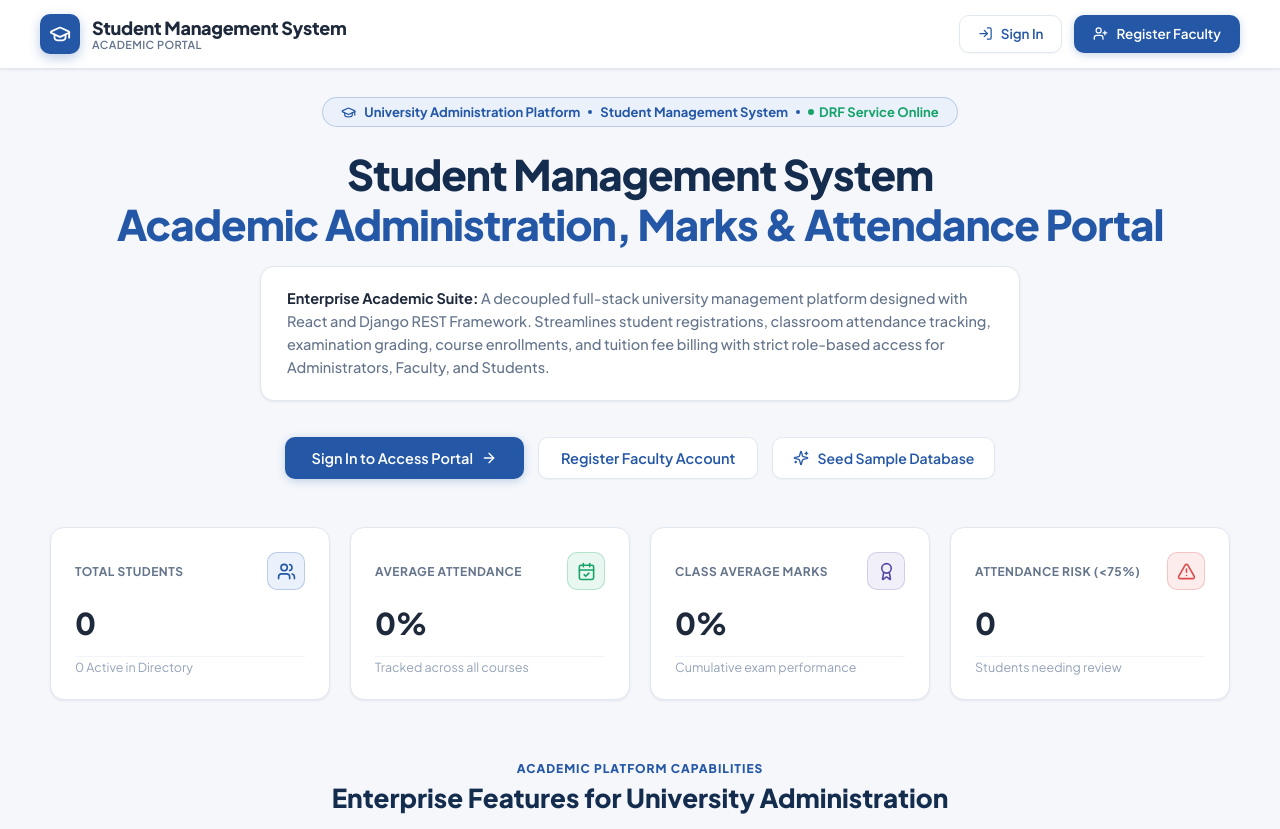
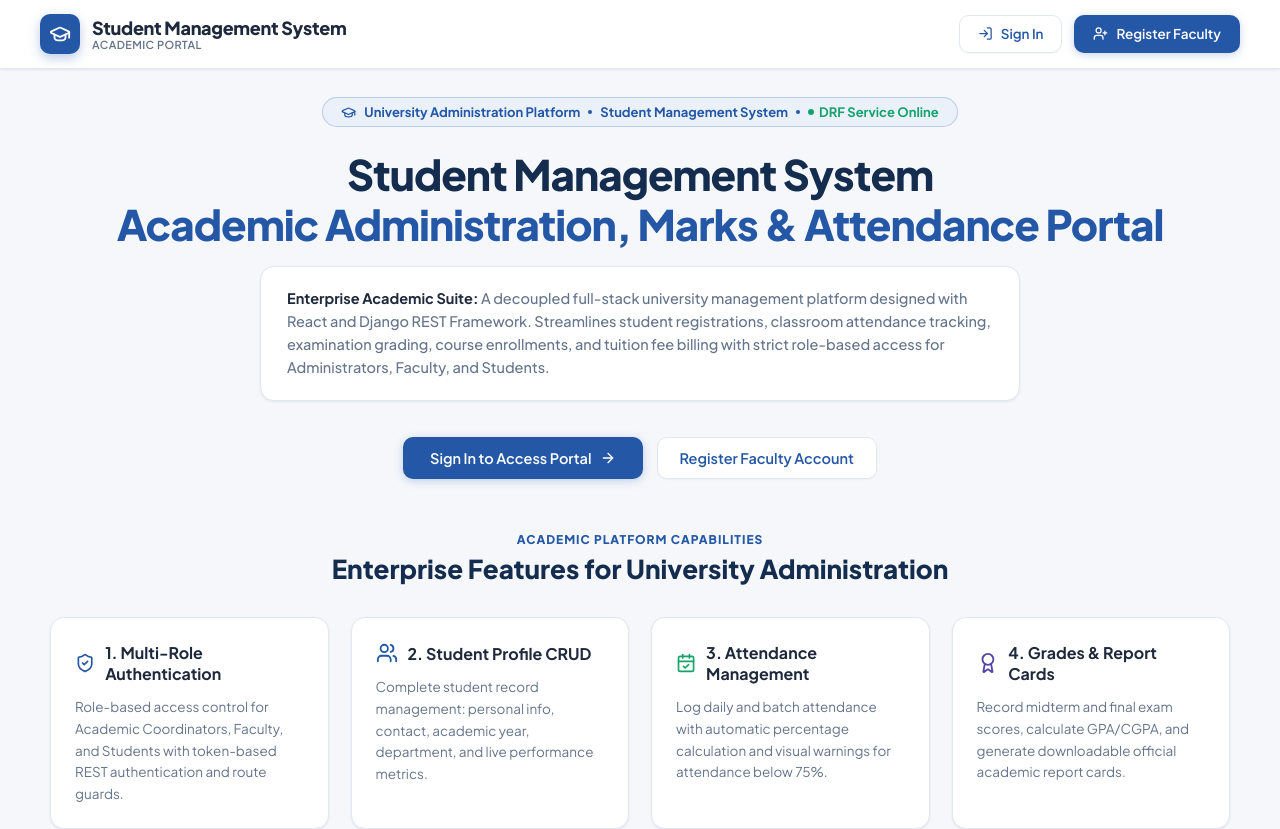
Before and after one commit to ankityadav281/Student-Management-System, a React (Vite) app in the folder frontend/: page / in a window 1280 px wide. Shown: the top 829 px of the page. Built offline with nearby package versions, Linux system fonts and the light colour scheme; no server answers.

Commit message:
feat(ui): remove seed sample database button and landing page KPI stat cards

```diff
--- a/frontend/src/pages/Home.jsx
+++ b/frontend/src/pages/Home.jsx
@@ -1,17 +1,12 @@
-import React, { useState, useEffect } from 'react';
+import React from 'react';
 import { Link } from 'react-router-dom';
 import { useAuth } from '../hooks/useAuth';
-import { studentService } from '../services/studentService';
-import StatCard from '../components/StatCard';
-import AlertBanner from '../components/AlertBanner';
 import {
   Users,
   CalendarCheck,
   Award,
-  AlertTriangle,
   ArrowRight,
   PlusCircle,
-  Sparkles,
   ShieldCheck,
   BookOpen,
   CreditCard,
@@ -21,48 +16,9 @@ import {
 
 const Home = () => {
   const { isAuthenticated, user, isAdmin } = useAuth();
-  const [stats, setStats] = useState({
-    total_students: 0,
-    average_attendance: 0,
-    class_average_marks: 0,
-    at_risk_count: 0,
-    active_students: 0,
-    top_department: 'Computer Science'
-  });
-  const [loading, setLoading] = useState(true);
-  const [banner, setBanner] = useState(null);
-
-  const fetchStats = async () => {
-    try {
-      const data = await studentService.getStats();
-      setStats(data);
-    } catch (err) {
-      console.warn('Stats fetch notice:', err);
-    } finally {
-      setLoading(false);
-    }
-  };
-
-  useEffect(() => {
-    fetchStats();
-  }, []);
-
-  const handleSeedDemo = async () => {
-    setLoading(true);
-    try {
-      const res = await studentService.seedDemo();
-      setBanner({ type: 'success', message: res.message || 'Demo data loaded successfully!' });
-      await fetchStats();
-    } catch (err) {
-      setBanner({ type: 'error', message: 'Failed to seed demo data: ' + (err.response?.data?.error || err.message) });
-    } finally {
-      setLoading(false);
-    }
-  };
 
   return (
     <div style={{ maxWidth: '1180px', margin: '0 auto', textAlign: 'center', paddingBottom: '60px' }}>
-      {banner && <AlertBanner type={banner.type} message={banner.message} onClose={() => setBanner(null)} />}
 
       {/* Hero Badge */}
       <div style={{
@@ -146,48 +102,6 @@ const Home = () => {
             </Link>
           </>
         )}
-
-        <button
-          onClick={handleSeedDemo}
-          disabled={loading}
-          className="btn btn-secondary"
-          style={{ padding: '11px 20px', fontSize: '14px' }}
-        >
-          <Sparkles size={16} color="var(--color-primary)" />
-          <span>{loading ? 'Populating...' : 'Seed Sample Database'}</span>
-        </button>
-      </div>
-
-      {/* Live KPI Statistics Cards (Section 6) */}
-      <div className="grid-4" style={{ marginBottom: '56px', textAlign: 'left' }}>
-        <StatCard
-          title="Total Students"
-          value={stats.total_students}
-          subtitle={`${stats.active_students || stats.total_students} Active in Directory`}
-          icon={Users}
-          color="primary"
-        />
-        <StatCard
-          title="Average Attendance"
-          value={`${stats.average_attendance}%`}
-          subtitle="Tracked across all courses"
-          icon={CalendarCheck}
-          color="success"
-        />
-        <StatCard
-          title="Class Average Marks"
-          value={`${stats.class_average_marks}%`}
-          subtitle="Cumulative exam performance"
-          icon={Award}
-          color="indigo"
-        />
-        <StatCard
-          title="Attendance Risk (<75%)"
-          value={stats.at_risk_count}
-          subtitle="Students needing review"
-          icon={AlertTriangle}
-          color="danger"
-        />
       </div>
 
       {/* Features Checklist Grid */}
```
Also changed, not shown: 3 other files (tests, documents, lock files or other folders).
